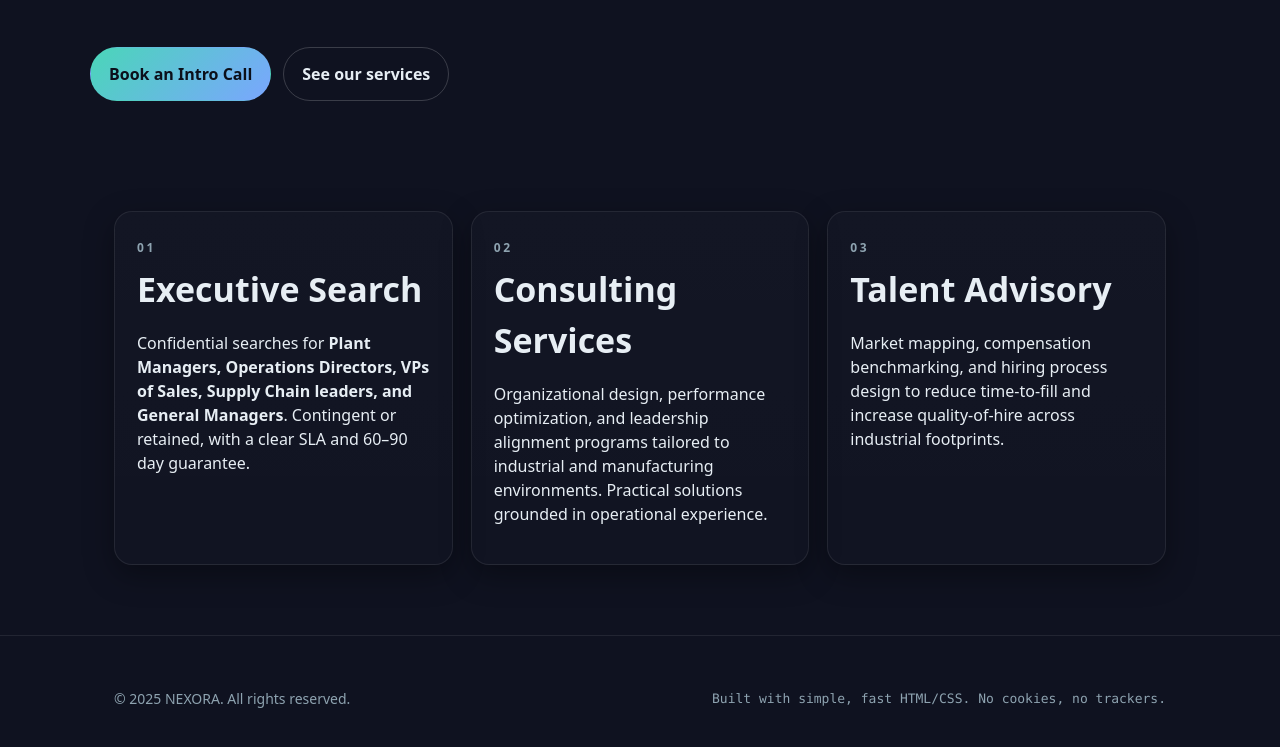
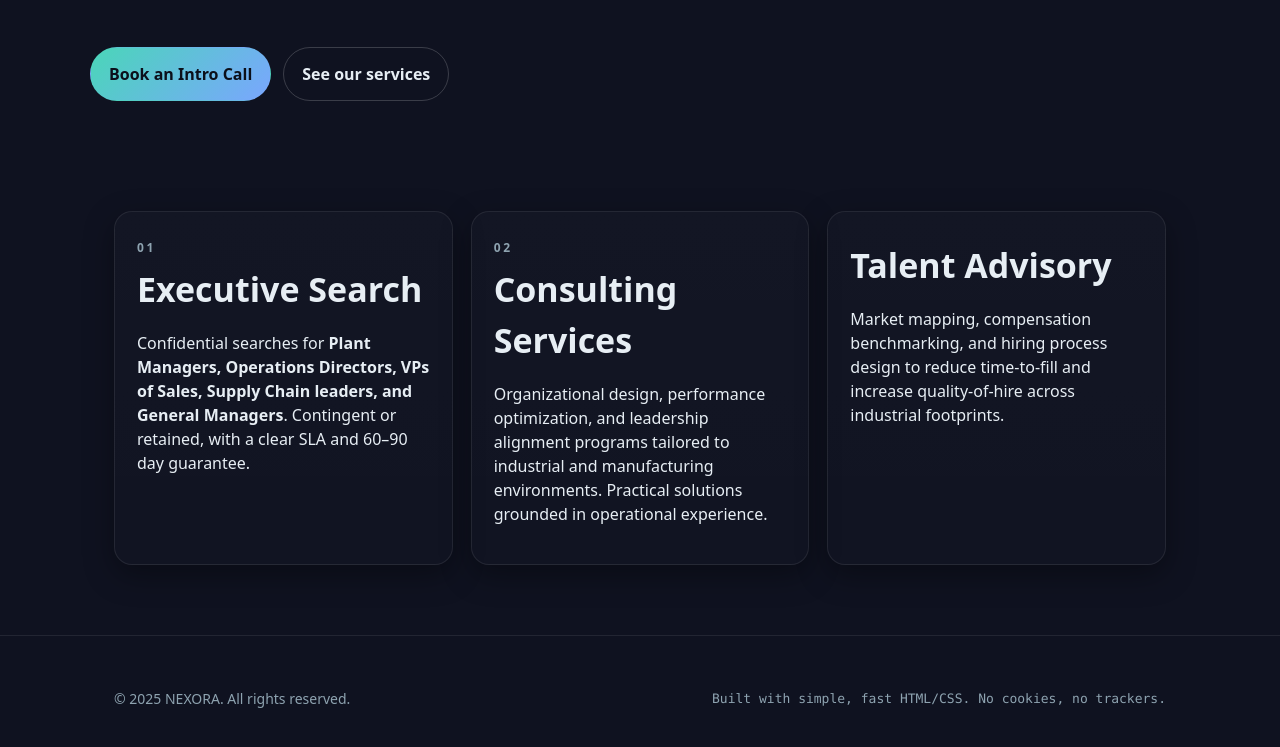
Before and after one commit to gbroder25/globalsparx, a plain HTML site: page index.html in a window 1280 px wide. Shown: the part 706-1453 px from the top of the page. Drawn offline with Linux system fonts and the light colour scheme.

Commit message:
Update index.html

```diff
--- a/index.html
+++ b/index.html
@@ -107,7 +107,6 @@
             <p>Organizational design, performance optimization, and leadership alignment programs tailored to industrial and manufacturing environments. Practical solutions grounded in operational experience.</p>
           </article>
           <article class="card">
-            <span class="kicker">03</span>
             <h2>Talent Advisory</h2>
             <p>Market mapping, compensation benchmarking, and hiring process design to reduce time-to-fill and increase quality-of-hire across industrial footprints.</p>
           </article>
```
